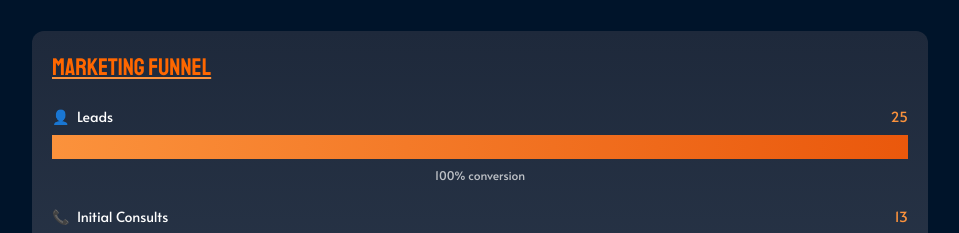
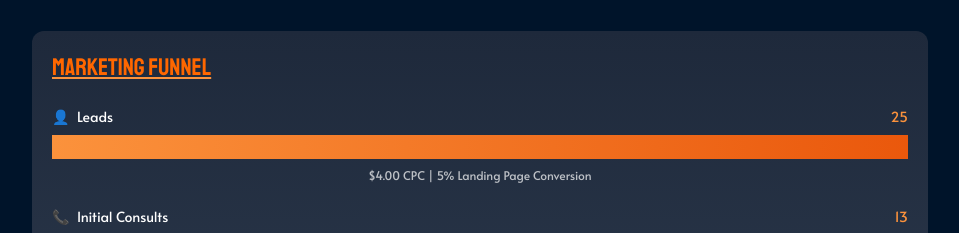
Before and after one commit to jack-xcelerate/sales-calculator, a Next.js app: page / in a window 1280 px wide. Shown: the part 1284-1517 px from the top of the page, without its empty margins (160-1119 px from the left). Built offline with nearby package versions, Linux system fonts and the light colour scheme.

Commit message:
Description of your changes

```diff
--- a/app/components/sales-calculator.tsx
+++ b/app/components/sales-calculator.tsx
@@ -304,7 +304,7 @@ const inputFields = [
     tooltipContent: "The percentage of proposals that turn into paying clients."
   },
 ];
-const FunnelVisualization = ({ metrics }: { metrics: Metrics }) => {
+const FunnelVisualization = ({ metrics, inputs }: { metrics: Metrics; inputs: Inputs }) => {
   const stages = [
     { label: "Leads", value: metrics.leads, icon: "👤" },
     { label: "Initial Consults", value: metrics.discoveryCalls, icon: "📞" },
@@ -324,7 +324,7 @@ const FunnelVisualization = ({ metrics }: { metrics: Metrics }) => {
         {stages.map((stage, index) => {
           const percentage =
             index === 0
-              ? 100 // Leads are always 100% as the starting point.
+              ? null // Leads are the starting point; instead, we'll show CPC and landing page conversion.
               : ((stage.value / stages[index - 1].value) * 100).toFixed(1); // Calculate conversion rate.
 
           return (
@@ -344,7 +344,13 @@ const FunnelVisualization = ({ metrics }: { metrics: Metrics }) => {
                   width: `${(stage.value / maxStageValue) * 100}%`,
                 }}
               />
-              <span className="text-xs text-white/70">{percentage}% conversion</span>
+              {index === 0 ? ( // Special case for "Leads"
+                <span className="text-xs text-white/70">
+                  ${inputs.costPerClick.toFixed(2)} CPC | {inputs.landingPageConversion}% Landing Page Conversion
+                </span>
+              ) : (
+                <span className="text-xs text-white/70">{percentage}% conversion</span>
+              )}
             </div>
           );
         })}
@@ -352,6 +358,7 @@ const FunnelVisualization = ({ metrics }: { metrics: Metrics }) => {
     </div>
   );
 };
+
 
 
 const SalesCalculator = ({ inputs: initialInputs }: { inputs: Inputs }) => {
@@ -490,7 +497,7 @@ useEffect(() => {
               />
             </div>
             {/* Funnel Visualization */}
-        <FunnelVisualization metrics={metrics} />
+            <FunnelVisualization metrics={metrics} inputs={inputs} />
           </div>
 
           {/* Client Goals Section */}
```
